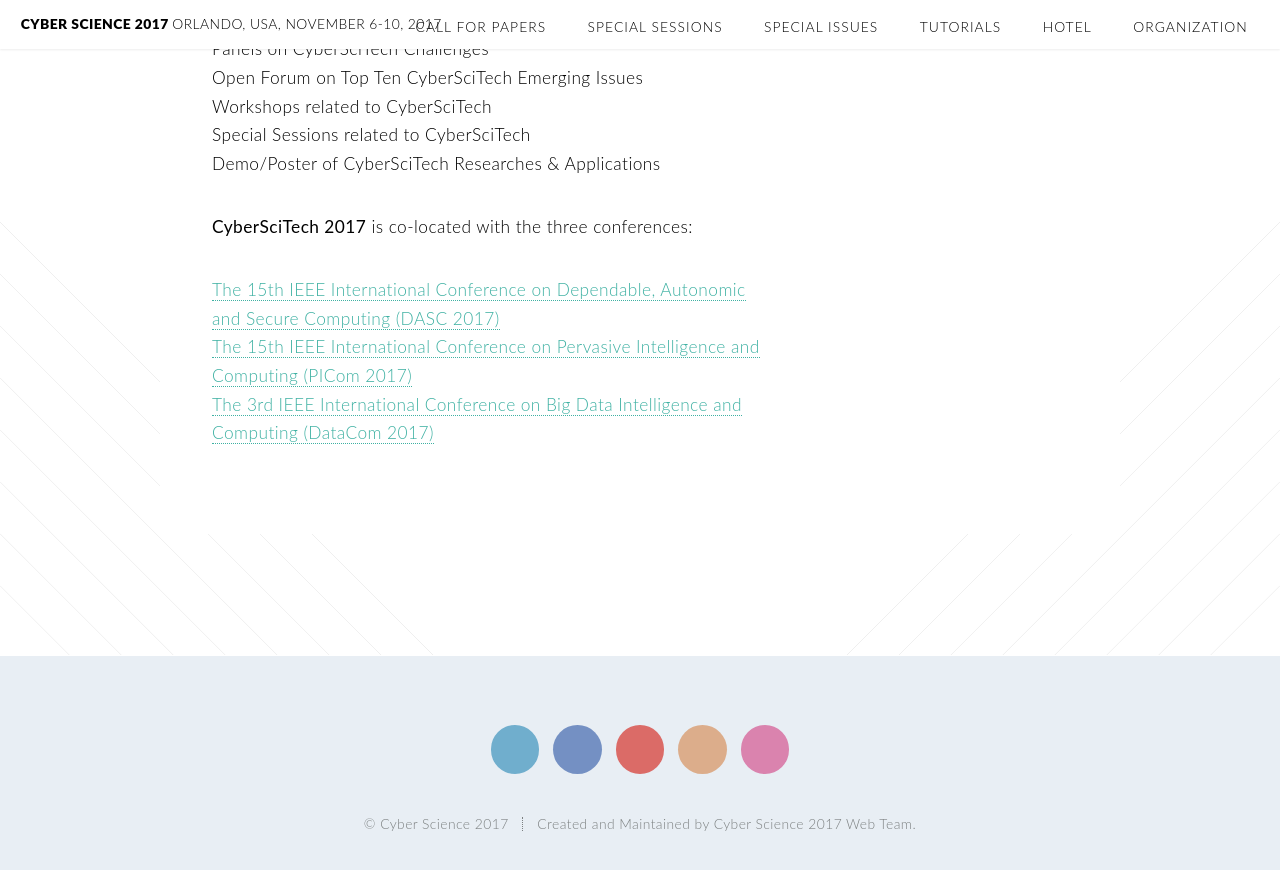
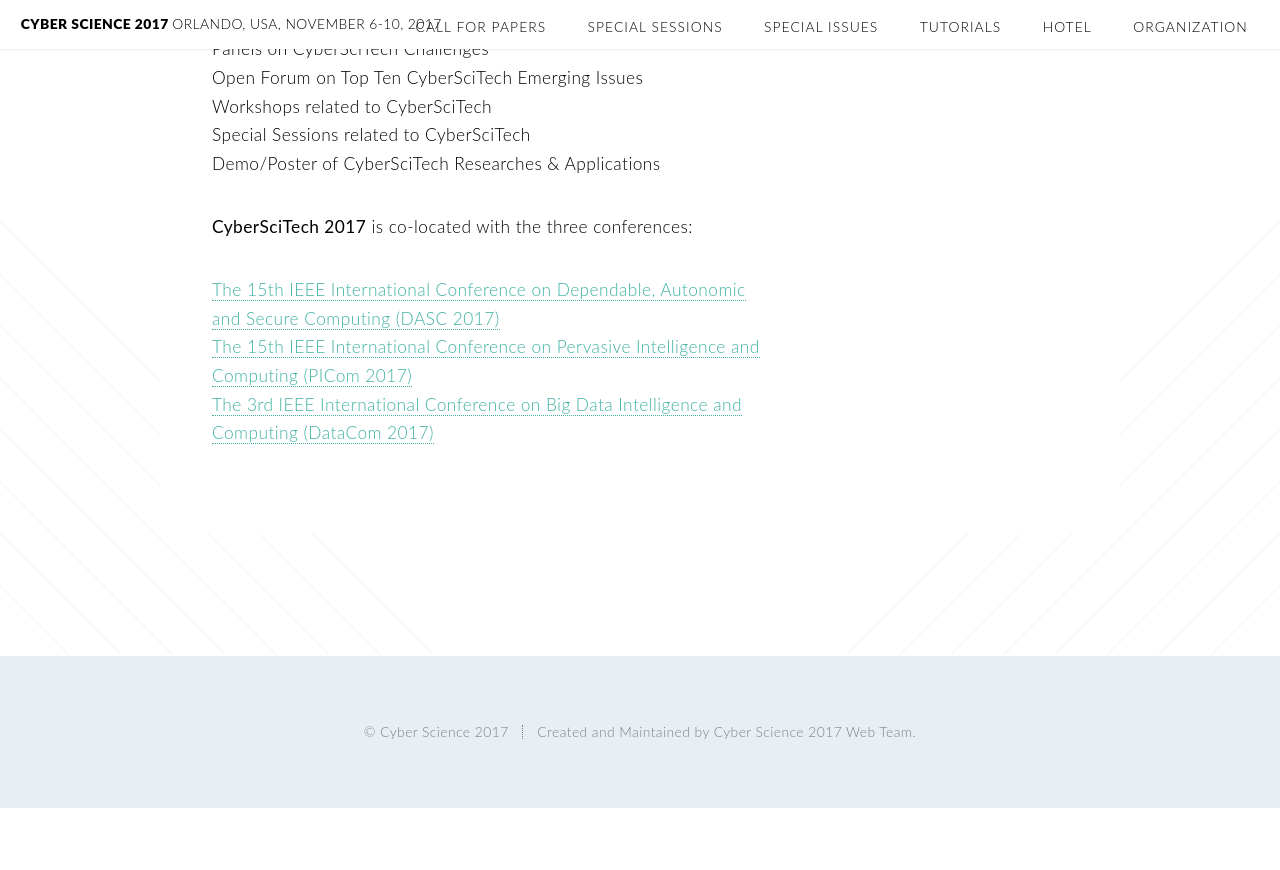
Before and after one commit to cyber-science/2017, a Jekyll site: the page built from index.md, in a window 1280 px wide and 900 px high, scrolled down 1525 px. Shown: the top 870 px of the window. Built offline with Jekyll 4.4.1, drawn with Linux system fonts in a browser that asks for light colours; nearby versions of some CDN libraries; after the commit the page ends 2333 px from its top, so only the background shows below that.

Commit message:
Minor tweaks

```diff
--- a/_includes/twenty/footer.html
+++ b/_includes/twenty/footer.html
@@ -1,13 +1,13 @@
 <!-- Footer -->
 <footer id="footer">
 
-  <ul class="icons">
+  <!--<ul class="icons">
     <li><a href="#" class="icon circle fa-twitter"><span class="label">Twitter</span></a></li>
     <li><a href="#" class="icon circle fa-facebook"><span class="label">Facebook</span></a></li>
     <li><a href="#" class="icon circle fa-google-plus"><span class="label">Google+</span></a></li>
     <li><a href="{{ site.sourcecode }}" class="icon circle fa-github"><span class="label">Github</span></a></li>
     <li><a href="#" class="icon circle fa-dribbble"><span class="label">Dribbble</span></a></li>
-  </ul>
+  </ul>-->
 
   <ul class="copyright">
     <li>&copy; {{ site.title }}</li><li>Created and Maintained by {{ site.title }} Web Team.</li>
```
Also changed, not shown: cfp.md (+1 -1 lines).
